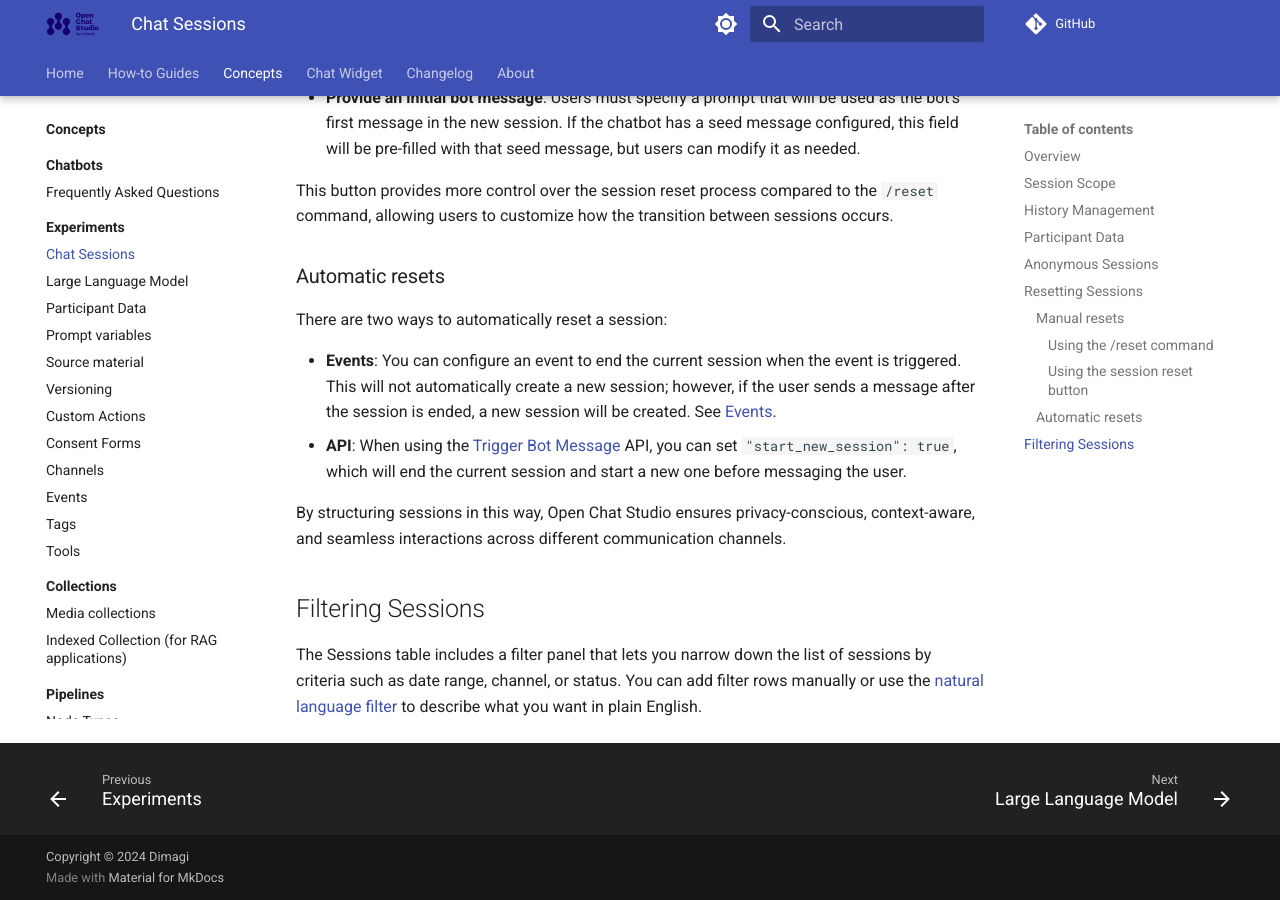
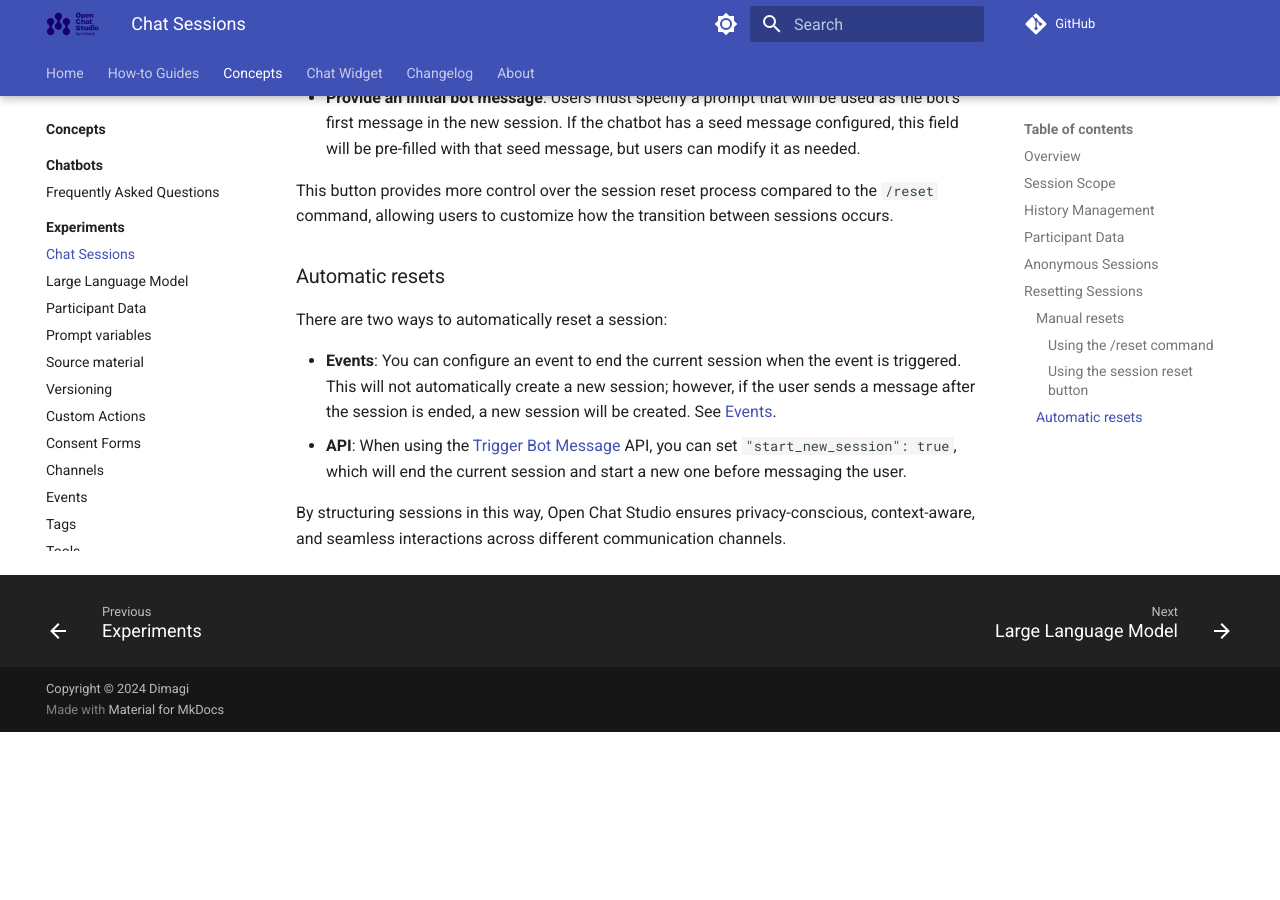
Before and after one commit to dimagi/open-chat-studio-docs, an MkDocs documentation site: the page built from docs/concepts/sessions.md, in a window 1280 px wide and 900 px high, scrolled down 2149 px. Built offline with MkDocs 1.6.1 and Material for MkDocs 9.7.7, drawn with Linux system fonts in a browser that asks for light colours; a script that is not in the unit is left out; comment, search, counter and statistics services are not loaded; after the commit the page ends 2881 px from its top, so only the background shows below that.

Commit message:
Remove filtering sessions section from sessions.md
Removed the section on filtering sessions to streamline the document.

```diff
--- a/docs/concepts/sessions.md
+++ b/docs/concepts/sessions.md
@@ -75,7 +75,3 @@
 - **API**: When using the [Trigger Bot Message](https://openchatstudio.com/api/docs/#tag/Channels/operation/trigger_bot_message) API, you can set `"start_new_session": true`, which will end the current session and start a new one before messaging the user.
 
 By structuring sessions in this way, Open Chat Studio ensures privacy-conscious, context-aware, and seamless interactions across different communication channels.
-
-## Filtering Sessions
-
-The Sessions table includes a filter panel that lets you narrow down the list of sessions by criteria such as date range, channel, or status. You can add filter rows manually or use the [natural language filter](../how-to/filter_sessions_and_messages.md) to describe what you want in plain English.
```
